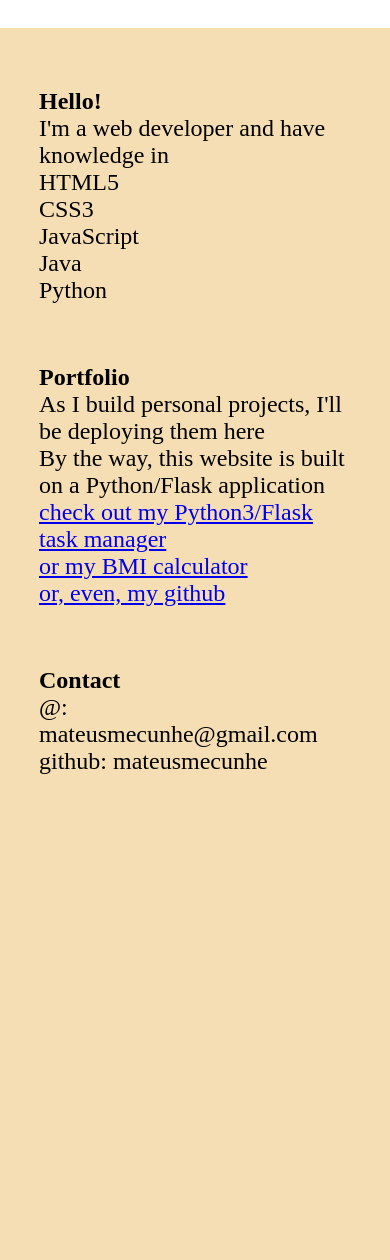
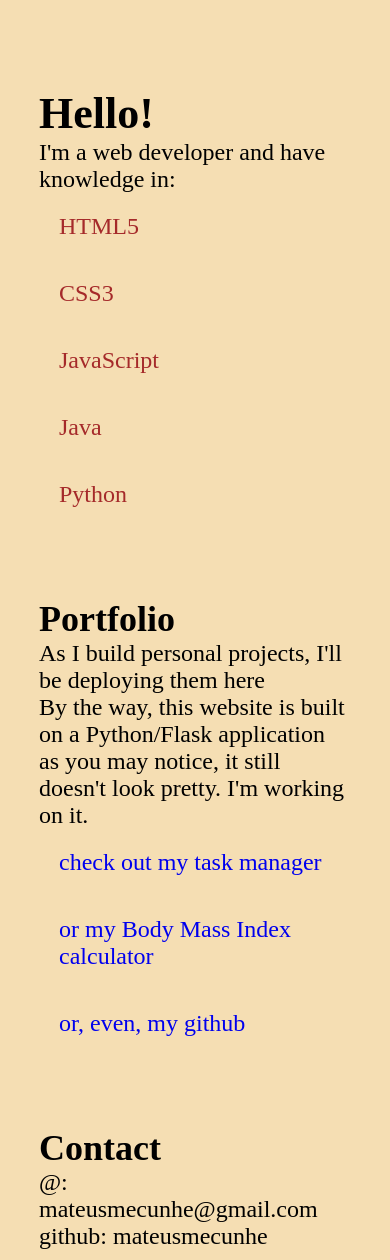
Before and after one commit to mateusmecunhe/python-flask-app, a Flask app: page / in a window 390 px wide. Shown: the part 50-1310 px from the top of the page. Before the commit the page ends 824 px from the top, so only its background shows below. Run offline with Flask 2, Linux system fonts and the light colour scheme.

Commit message:
making it more mobile friendly

```diff
--- a/static/css/header.css
+++ b/static/css/header.css
@@ -170,7 +170,7 @@
     .menu-options li {
         padding-right: 0;
         /* text-align: center; */
-        margin-bottom: 15%;
+        margin-bottom: 0%;
     }
 
     .menu-options.active ul {
--- a/static/css/index.css
+++ b/static/css/index.css
@@ -3,11 +3,14 @@
     padding: 0;
 
 }
+body{
+
+  background-color: wheat;
+}
 
 main{
   /* margin-top: 5%; */
   height: 100vh;
-  background-color: wheat;
 
 }
 
@@ -24,7 +27,43 @@ ul{
 
 section{
   padding-top: 60px;
+  padding-bottom: 10px;
 }
+
+h1{
+  font-size: 44px;
+}
+
+p{
+  font-size: 24px;
+}
+
+h2{
+  font-size: 36px;
+}
+
+li{
+  /* display: inline; */
+  font-size: 24px;
+  color: brown;
+  padding: 20px;
+}
+
+li:hover{
+  color: rgb(121, 13, 13);
+}
+a{
+  text-decoration: none;
+}
+a:visited{
+  text-decoration: none;
+  color: blue;
+}
+a:hover{
+  color: rgb(90, 20, 250);
+  /* color: red; */
+}
+
 
 
 
--- a/templates/header.html
+++ b/templates/header.html
@@ -26,8 +26,8 @@
       <div class="menu-options">
         <ul>
           <li><a href="/">About</a></li>
-          <li><a href="/">Portfolio</a></li>
-          <li><a href="/">contact</a></li>
+          <li><a href="/#portfolio">Portfolio</a></li>
+          <li><a href="/#contact">contact</a></li>
         </ul>
       </div>
     </nav>
--- a/templates/index.html
+++ b/templates/index.html
@@ -18,8 +18,8 @@
   <main>
     <section class="about" id="about">
       <div class="container">
-        <h2>Hello!</h2>
-        <p>I'm a web developer and have knowledge in</p>
+        <h1>Hello!</h1>
+        <p>I'm a web developer and have knowledge in:</p>
         <ul>
           <li>HTML5</li>
           <li>CSS3</li>
@@ -39,9 +39,10 @@
         <h2>Portfolio</h2>
         <p>As I build personal projects, I'll be deploying them here</p>
         <p>By the way, this website is built on a Python/Flask application</p>
+        <p>as you may notice, it still doesn't look pretty. I'm working on it.</p>
         <ul>
-          <li> <a href="task">check out my Python3/Flask task manager</a></li>
-          <li> <a href="bmi">or my BMI calculator</a></li>
+          <li> <a href="task">check out my task manager</a></li>
+          <li> <a href="bmi">or my Body Mass Index calculator</a></li>
           <li> <a href="https://github.com/mateusmecunhe/" target="_blank">or, even, my github</a></li>
         </ul>
       </div>
```
Also changed, not shown: static/css/bmi/bmi.css (+36 -0 lines), static/css/task-master/task-master-style.css (+17 -7 lines), test.db.
